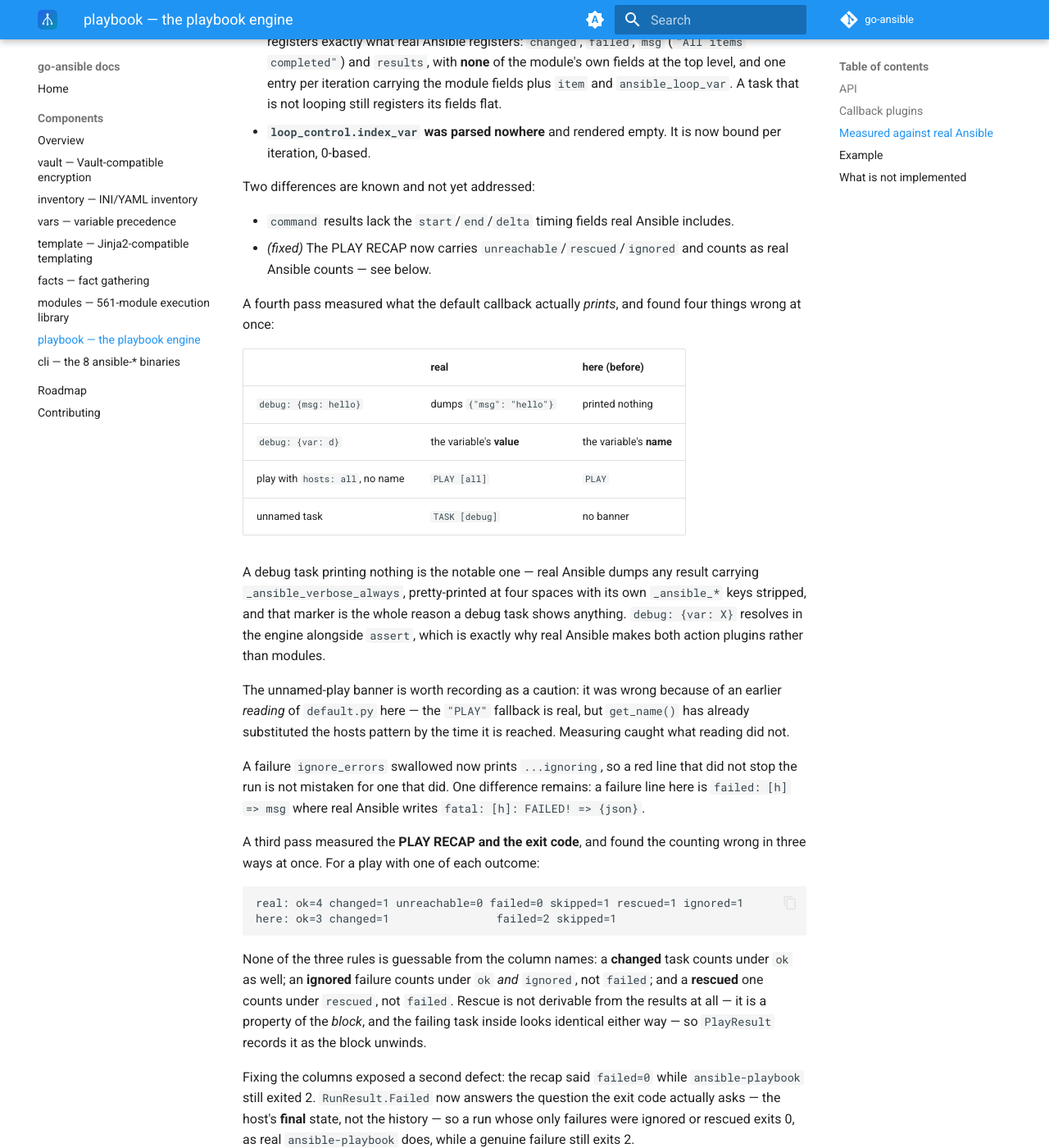
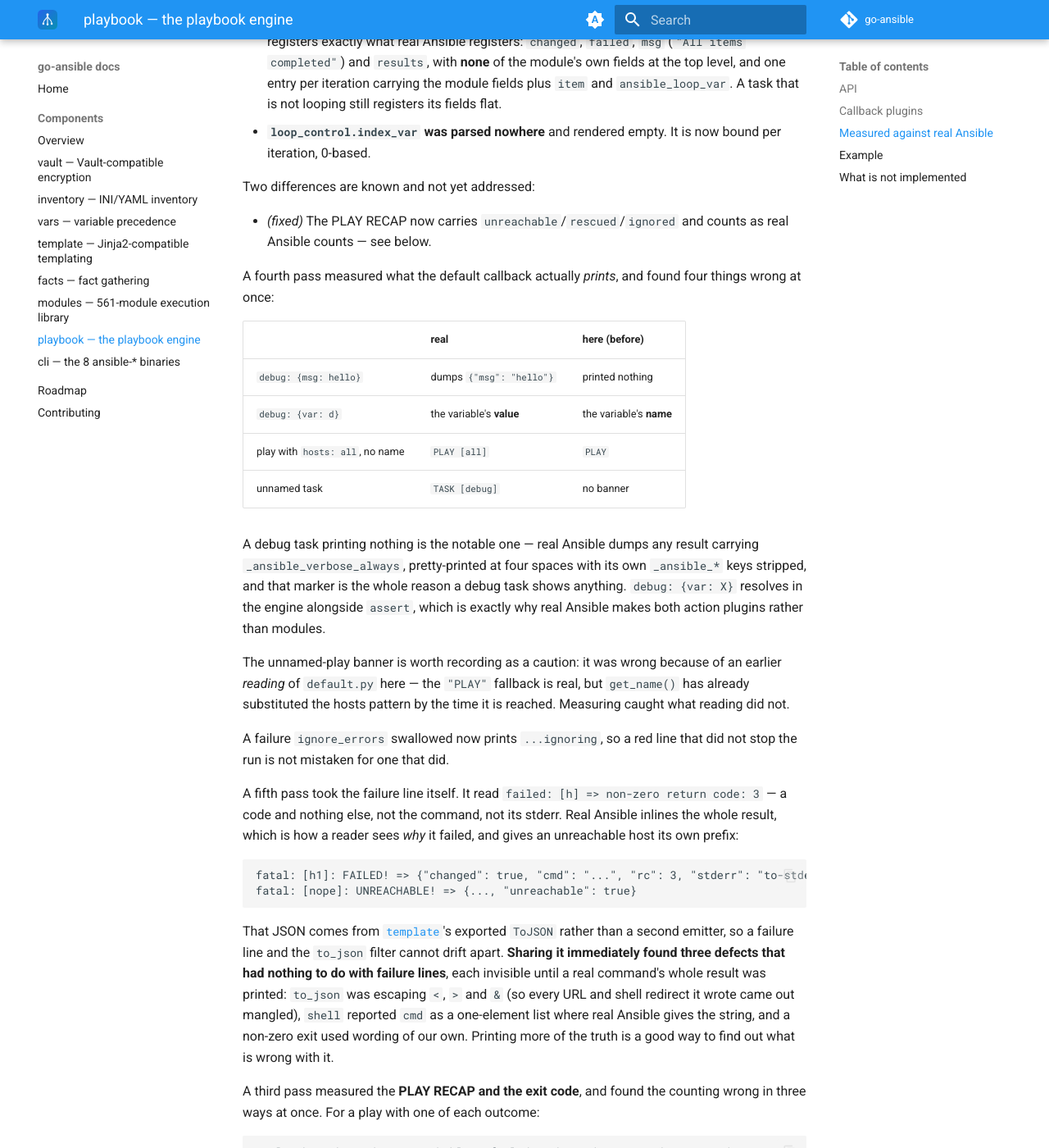
Before and after one commit to go-ansible/docs, an MkDocs documentation site: the page built from docs/components/playbook.md, in a window 1280 px wide and 1400 px high, scrolled down 2852 px. Shown: the whole window at 82% size. Built offline with MkDocs 1.6.1 and Material for MkDocs 9.7.7, drawn with Linux system fonts in a browser that asks for light colours; the version menu is left out.

Commit message:
Record the failure-line pass (#30)
The fatal:/UNREACHABLE! formats, why the JSON emitter is shared with the
to_json filter, and the three unrelated defects that sharing it exposed.
Drops the command-timing gap from the open list, now that command and
shell report start, end and delta.

````diff
--- a/docs/components/playbook.md
+++ b/docs/components/playbook.md
@@ -141,8 +141,6 @@ fixed:
 
 Two differences are known and not yet addressed:
 
-- `command` results lack the `start`/`end`/`delta` timing fields real
-  Ansible includes.
 - *(fixed)* The PLAY RECAP now carries `unreachable`/`rescued`/`ignored`
   and counts as real Ansible counts — see below.
 
@@ -169,9 +167,28 @@ fallback is real, but `get_name()` has already substituted the hosts
 pattern by the time it is reached. Measuring caught what reading did not.
 
 A failure `ignore_errors` swallowed now prints `...ignoring`, so a red
-line that did not stop the run is not mistaken for one that did. One
-difference remains: a failure line here is `failed: [h] => msg` where
-real Ansible writes `fatal: [h]: FAILED! => {json}`.
+line that did not stop the run is not mistaken for one that did.
+
+A fifth pass took the failure line itself. It read
+`failed: [h] => non-zero return code: 3` — a code and nothing else, not
+the command, not its stderr. Real Ansible inlines the whole result, which
+is how a reader sees *why* it failed, and gives an unreachable host its
+own prefix:
+
+```
+fatal: [h1]: FAILED! => {"changed": true, "cmd": "...", "rc": 3, "stderr": "to-stderr", ...}
+fatal: [nope]: UNREACHABLE! => {..., "unreachable": true}
+```
+
+That JSON comes from [`template`](template.md)'s exported `ToJSON` rather
+than a second emitter, so a failure line and the `to_json` filter cannot
+drift apart. **Sharing it immediately found three defects that had
+nothing to do with failure lines**, each invisible until a real command's
+whole result was printed: `to_json` was escaping `<`, `>` and `&` (so
+every URL and shell redirect it wrote came out mangled), `shell` reported
+`cmd` as a one-element list where real Ansible gives the string, and a
+non-zero exit used wording of our own. Printing more of the truth is a
+good way to find out what is wrong with it.
 
 A third pass measured the **PLAY RECAP and the exit code**, and found the
 counting wrong in three ways at once. For a play with one of each
````
